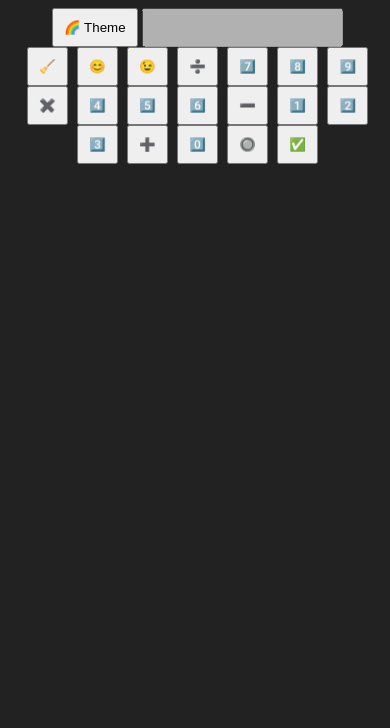
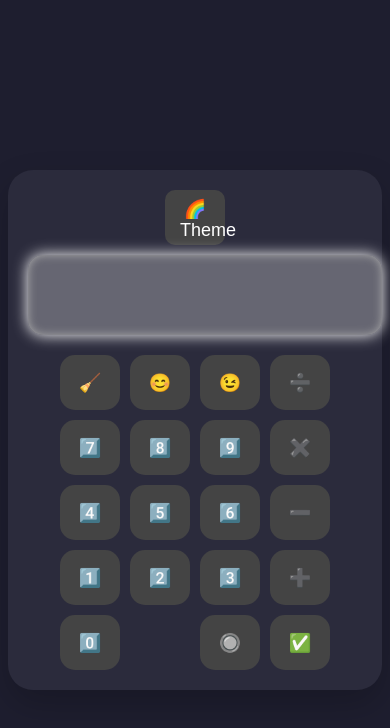
Before and after one commit to Taniasahdev07/calci, a plain HTML site: page index.html in a window 390 px wide. Both pictures are taken after a click on the button "🌈 Theme". Drawn offline with Linux system fonts and the light colour scheme.

Commit message:
calci.style.css

```diff
--- a/style.css
+++ b/style.css
@@ -1,20 +1,117 @@
 body {
+    display: flex;
+    justify-content: center;
+    align-items: center;
+    height: 100vh;
+    font-family: 'Poppins', sans-serif;
+
+    background: linear-gradient(-45deg, #ff9a9e, #fad0c4, #a18cd1, #fbc2eb);
+    background-size: 400% 400%;
+    animation: bgMove 6s ease infinite;
+}
+
+@keyframes bgMove {
+    0% { background-position: 0% }
+    50% { background-position: 100% }
+    100% { background-position: 0% }
+}
+
+.calculator {
+    background: #ffffffcc;
+    padding: 20px;
+    border-radius: 25px;
+    box-shadow: 0 15px 35px rgba(0,0,0,0.2);
     text-align: center;
-    font-family: Arial;
-    background: #222;
+    animation: popIn 0.5s ease;
+}
+
+@keyframes popIn {
+    from { transform: scale(0.5); opacity: 0; }
+    to { transform: scale(1); opacity: 1; }
+}
+
+#themeBtn {
+    margin-bottom: 10px;
+    padding: 8px 15px;
+    border-radius: 10px;
+    border: none;
+    cursor: pointer;
+}
+
+#display {
+    width: 100%;
+    height: 60px;
+    border-radius: 15px;
+    border: none;
+    margin-bottom: 10px;
+    font-size: 24px;
+    text-align: right;
+    padding: 10px;
+    box-shadow: inset 0 0 10px #aaa, 0 0 15px #fff;
+}
+
+#history {
+    max-height: 80px;
+    overflow-y: auto;
+    font-size: 14px;
+    margin-bottom: 10px;
+    color: #555;
+}
+
+.buttons {
+    display: grid;
+    grid-template-columns: repeat(4, 70px);
+    gap: 10px;
+    justify-content: center;
+}
+
+button {
+    width: 70px;
+    height: 60px;
+    border: none;
+    border-radius: 15px;
+    font-size: 18px;
+    cursor: pointer;
+    transition: 0.2s;
+}
+
+button:hover {
+    transform: scale(1.1);
+    box-shadow: 0 0 10px #fff, 0 0 20px #ff9a9e;
+}
+
+button:active {
+    transform: scale(0.95);
+}
+
+.big {
+    grid-column: span 2;
+}
+
+/* DARK */
+body.dark {
+    background: #1e1e2f;
+}
+body.dark .calculator {
+    background: #2b2b3c;
+}
+body.dark button {
+    background: #444;
     color: white;
 }
 
-input {
-    padding: 10px;
+/* NEON */
+body.neon button {
+    box-shadow: 0 0 10px cyan, 0 0 20px cyan;
 }
 
-button {
-    padding: 10px;
-    margin-left: 5px;
+/* MOBILE */
+@media (max-width: 500px) {
+    .buttons {
+        grid-template-columns: repeat(4, 60px);
+    }
+    button {
+        width: 60px;
+        height: 55px;
+    }
 }
-
-li {
-    margin: 10px;
-    cursor: pointer;
-}
```
